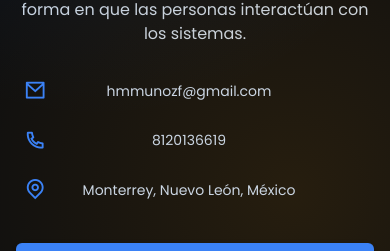
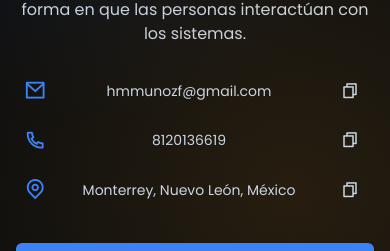
Before and after one commit to mau-dev-93/hmunoz-devsite, a React (Vite) app: page / in a window 390 px wide. Shown: the part 497-748 px from the top of the page. Built offline with nearby package versions, Linux system fonts and the light colour scheme.

Commit message:
feat: Integrate isMobile prop in ContactDetail for responsive behavior; update HeroSection to pass isMobile state for improved layout on mobile devices

```diff
--- a/src/components/shared/ContactDetail/ContactDetail.jsx
+++ b/src/components/shared/ContactDetail/ContactDetail.jsx
@@ -7,7 +7,7 @@ import { resolveColor2 } from "./../../../utils/paletteUtils";
 // components
 import Toast from "../Toast/Toast";
 
-const ContactDetail = ({ text = "", actionHref = "", icon }) => {
+const ContactDetail = ({ text = "", actionHref = "", isMobile = false, icon }) => {
     const [hovered, setHovered] = React.useState(false);
     const [showToast, setShowToast] = React.useState(false);
 
@@ -49,24 +49,28 @@ const ContactDetail = ({ text = "", actionHref = "", icon }) => {
                     sx={{
                         textDecoration: 'none',
                         cursor: 'pointer',
-                        flexGrow: 1
+                        flexGrow: 1,
+                        "&:hover": {
+                            textDecoration: "underline",
+                        },
                     }}>
                     {text}
                 </Typography>
-                {hovered && (
+                {(hovered || isMobile) && (
                     <Button
-                        size="small"
+                        size="medium"
                         variant="text"
                         title="Copiar"
                         aria-label="Copiar"
-                        sx={{
+                        sx={(theme) => ({
                             position: 'absolute',
                             right: 8,
-                            minWidth: 32,
+                            minWidth: theme.spacing(4),
+                            minHeight: theme.spacing(4),
                             padding: 0,
                             color: "text.secondary",
                             boxShadow: 'none'
-                        }}
+                        })}
                         onClick={handleCopyText}
                     >
                         <i className="ri-file-copy-line" style={{ fontSize: 18 }} />
--- a/src/pages/LandingPage/HeroSection/HeroSection.jsx
+++ b/src/pages/LandingPage/HeroSection/HeroSection.jsx
@@ -3,9 +3,9 @@ import Grid from "@mui/material/Grid";
 import Typography from "@mui/material/Typography";
 import Box from "@mui/material/Box";
 import Button from "@mui/material/Button";
-import Icon from '@mui/material/Icon';
 import Container from '@mui/material/Container';
 import Fade from '@mui/material/Fade';
+import { useMediaQuery, useTheme } from "@mui/material";
 
 // components
 import SocialIconButton from '../../../components/shared/SocialIconButton/SocialIconButton';
@@ -16,6 +16,9 @@ import ContactDetail from "../../../components/shared/ContactDetail/ContactDetai
 import profile from '../../../data/profile';
 
 const HeroSection = () => {
+    const theme = useTheme();
+    const isMobile = useMediaQuery(theme.breakpoints.down("md"));
+
     return (
         <Box id="hero_section" component="section" display="flex" alignItems="center" justifyContent="center" position="relative" bgcolor="background" sx={{ minHeight: { xs: '100svh', md: '80vh' } }}>
             <Box position="absolute"
@@ -44,9 +47,9 @@ const HeroSection = () => {
                                 <Typography variant="body1" fontWeight="400" color="text.secondary">{profile.personal.resume}</Typography>
                             </Grid>
                             <Box display="flex" flexDirection="column" width={{ xs: "100%", md: "auto" }} textAlign={{ xs: "center", md: "left" }} gap={1} mb={2}>
-                                <ContactDetail text={profile.personal.email} icon={<i className="ri-mail-line" />} actionHref={`mailto:${profile.personal.email}`} />
-                                <ContactDetail text={profile.personal.phone} icon={<i className="ri-phone-line" />} actionHref={`tel:${profile.personal.phone}`} />
-                                <ContactDetail text={profile.personal.location} icon={<i className="ri-map-pin-line" />} actionHref={`https://www.google.com/maps/search/?api=1&query=${profile.personal.location}`} />
+                                <ContactDetail text={profile.personal.email} icon={<i className="ri-mail-line" />} isMobile={isMobile} actionHref={`mailto:${profile.personal.email}`}  />
+                                <ContactDetail text={profile.personal.phone} icon={<i className="ri-phone-line" />} isMobile={isMobile} actionHref={`tel:${profile.personal.phone}`} />
+                                <ContactDetail text={profile.personal.location} icon={<i className="ri-map-pin-line" />} isMobile={isMobile} actionHref={`https://www.google.com/maps/search/?api=1&query=${profile.personal.location}`} />
                             </Box>
                             <Box display="flex" width={{ xs: "100%", md: "auto" }} flexDirection={{ xs: "column", sm: "row" }} justifyContent={{ xs: "center" }} alignItems={{ xs: "center", sm: "inherit" }} gap={1.5}>
                                 <Button
```
